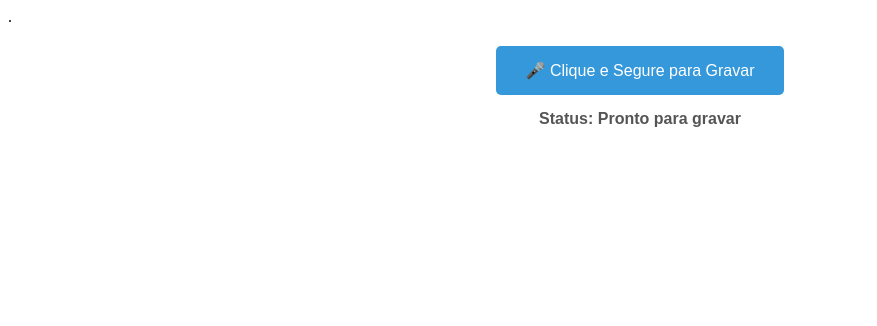
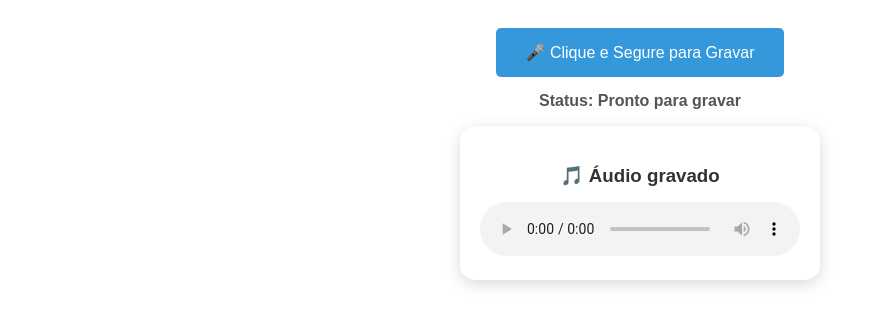
Before and after one commit to ANakesia28/missao111, a plain HTML site: page index.html in a window 1280 px wide. Shown: the whole page, without its empty margins (0-877 px from the left). Drawn offline with Linux system fonts and the light colour scheme.

Commit message:
Add files via upload

```diff
--- a/css/style.css
+++ b/css/style.css
@@ -1,4 +1,3 @@
-
 /* Container centralizado para a atividade */
 .container-gravador {
     display: flex;
--- a/index.html
+++ b/index.html
@@ -1,3 +1,5 @@
+
+
 <!DOCTYPE html>
 <html lang="pt-BR">
 <head>
@@ -5,9 +7,6 @@
     <meta name="viewport" content="width=device-width, initial-scale=1.0">
     <title>Simulador de Gravador de Áudio</title>
     <link rel="stylesheet" href="css/style.css">
-    <link rel="manifest" href="/manifest.json">.
-
-
 </head>
 <body>
 
@@ -23,10 +22,22 @@
         <p id="status-gravacao">
             Status: Pronto para gravar
         </p>
+            <!-- CARD DO ÁUDIO -->
+            <div id="cardAudio" class="card-audio">
 
-    </div>
+                <h3>🎵 Áudio gravado</h3>
+
+                <audio id="audioPlayer" controls></audio>
+
+            </div>
+
+        </div>
+
+
+
+
 
     <script src="js/script.js"></script>
 
 </body>
-</html
+</html>
```
